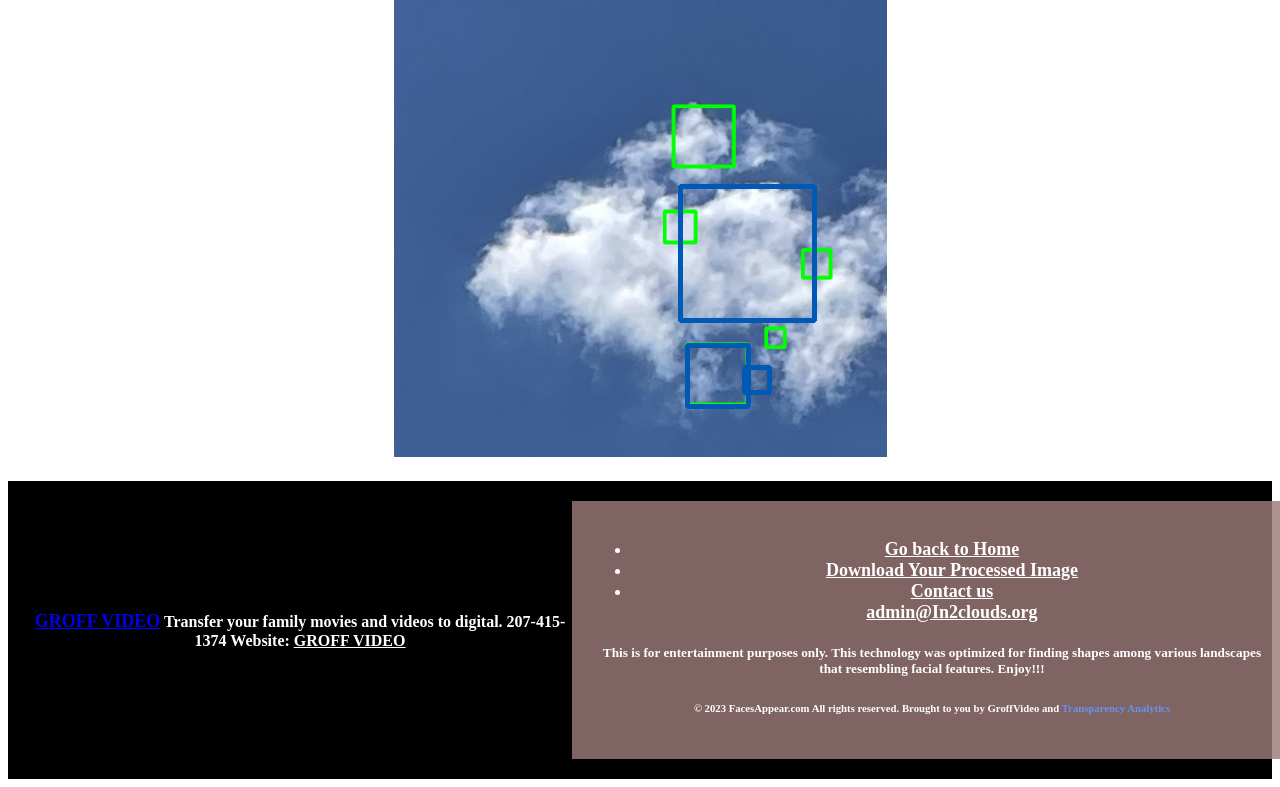
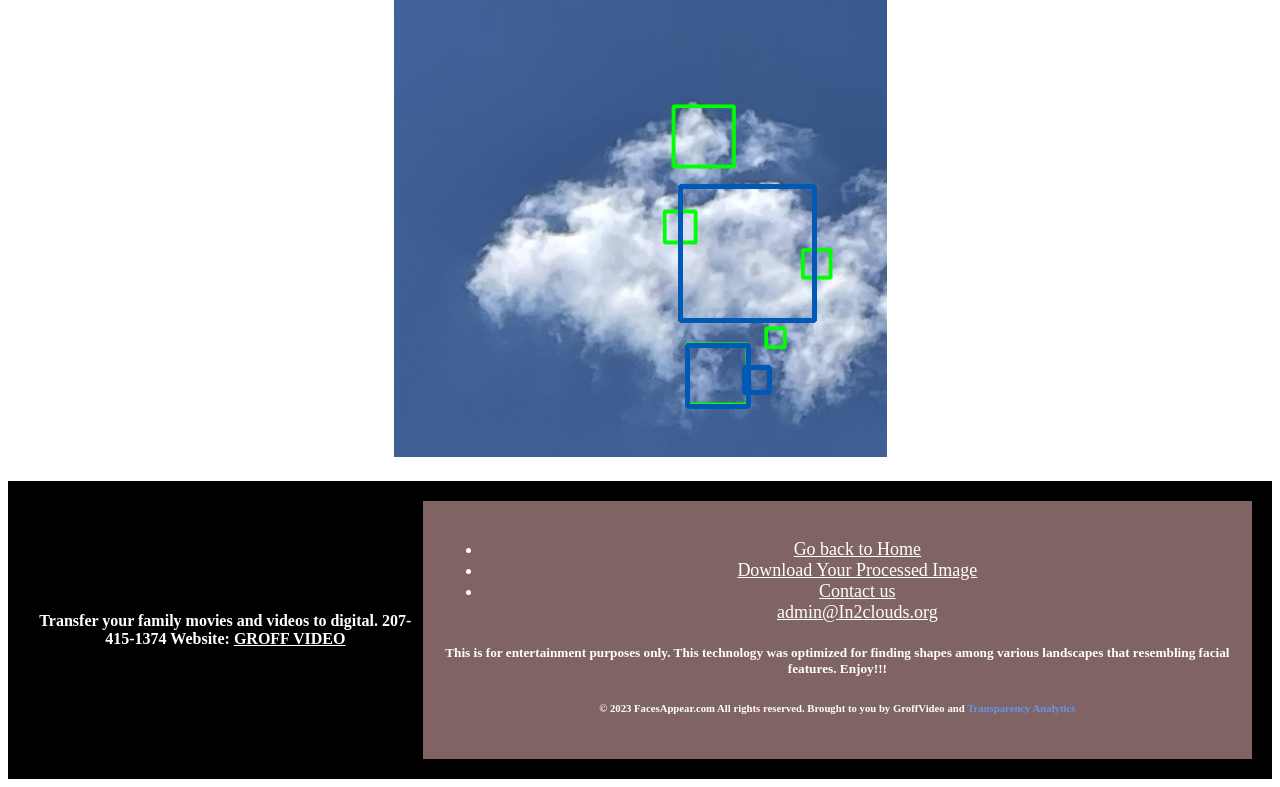
Before and after one commit to DGTBMB/Apparences, a Flask app: page /displaycemetery in a window 1280 px wide. Shown: the part 209-996 px from the top of the page. Run offline with Flask 2, Linux system fonts and the light colour scheme.

Commit message:
Update displaycemetery.html

```diff
--- a/templates/displaycemetery.html
+++ b/templates/displaycemetery.html
@@ -105,9 +105,7 @@
 
      <div class ="groffcontainer">
         <div class="header-text">
-             <span style="color: white; font-size: 18px"><strong><a href="http://www.groffvideo.com/transfer-media.html" target="_blank">GROFF VIDEO</a></span>
                 <span style="color: black font-size: 18px"><strong>Transfer your family movies and videos to digital. 207-415-1374   Website: <u><a style="color: white" href="http://www.groffvideo.com/transfer-media.html" target="_blank">GROFF VIDEO</a></u></strong></span>
-
     </div>
 
 
```
